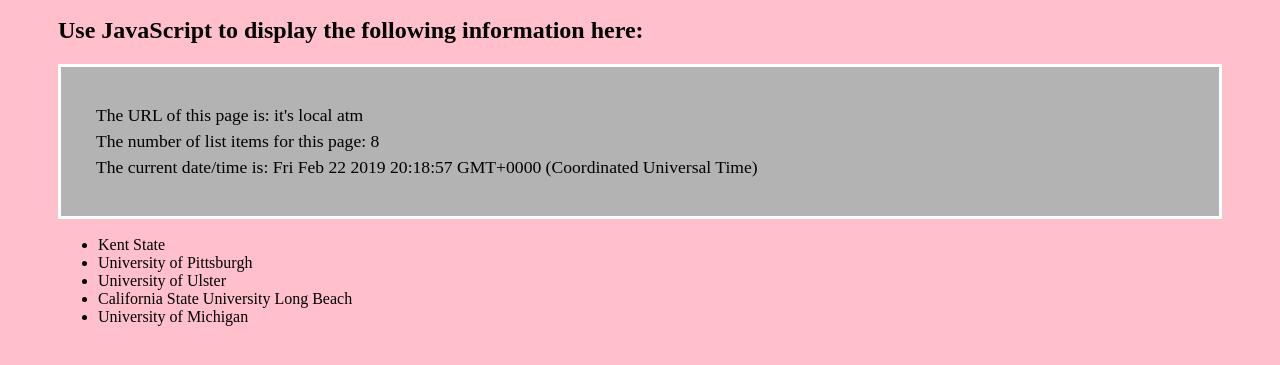
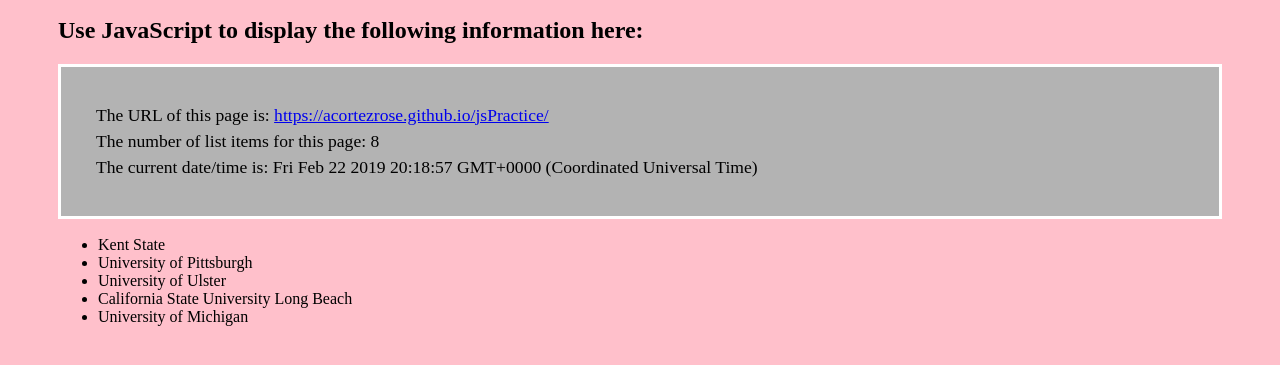
Before and after one commit to acortezrose/jsPractice, a plain HTML site: page index.html in a window 1280 px wide. Shown: the part 187-552 px from the top of the page. Drawn offline with Linux system fonts and the light colour scheme.

Commit message:
add page url

```diff
--- a/index.html
+++ b/index.html
@@ -20,7 +20,7 @@
 		document.getElementsByTagName("h1")[0].style.color = "blue";
 		document.getElementsByTagName("ol")[0].innerHTML = "<li>cheese</li><li>pickles</li><li>peanut butter</li>";
 
-		document.getElementsByTagName("span")[0].innerHTML = "it's local atm";
+		document.getElementsByTagName("span")[0].innerHTML = "<a href='https://acortezrose.github.io/jsPractice/'>https://acortezrose.github.io/jsPractice/</a>";
 
 		var listitems = document.getElementsByTagName("li")
 		document.getElementsByTagName("span")[1].innerHTML = listitems.length;
```
